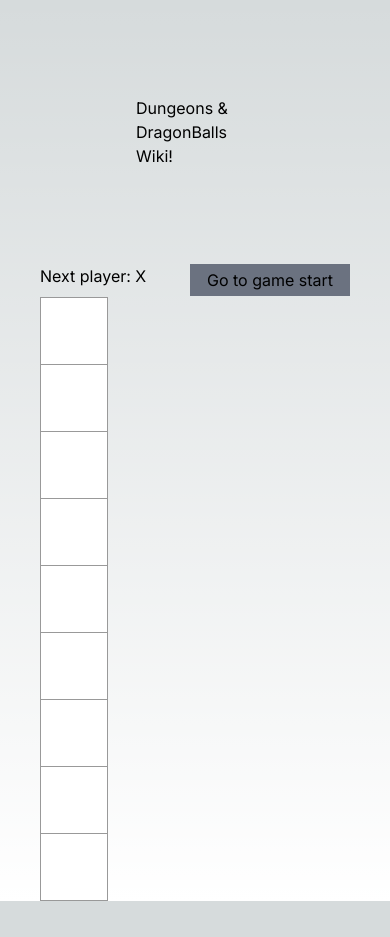
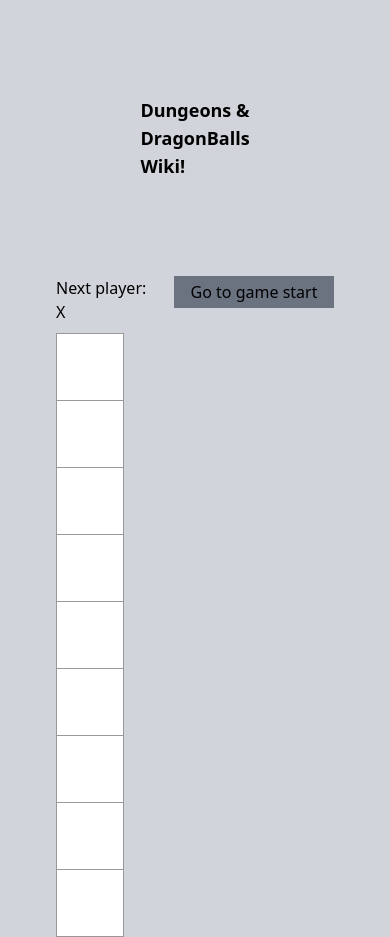
Before and after one commit to KylePep/ddbwiki, a Next.js app: page / in a window 390 px wide. Before the commit the page ends 901 px from the top, so only its background shows below. Built offline with nearby package versions, Linux system fonts and the light colour scheme.

Commit message:
styling and mobile margins

```diff
--- a/app/globals.css
+++ b/app/globals.css
@@ -16,12 +16,7 @@
   }
 }
 
-body {
-  color: rgb(var(--foreground-rgb));
-  background: linear-gradient(to bottom,
-      transparent,
-      rgb(var(--background-end-rgb))) rgb(var(--background-start-rgb));
-}
+
 
 ul {
   padding-inline-start: 20px;
--- a/app/layout.tsx
+++ b/app/layout.tsx
@@ -5,8 +5,8 @@ import "./globals.css";
 const inter = Inter({ subsets: ["latin"] });
 
 export const metadata: Metadata = {
-  title: "Create Next App",
-  description: "Generated by create next app",
+  title: "D&DBWiki",
+  description: "Dungeons and DragonBall Wiki",
 };
 
 export default function RootLayout({
@@ -16,7 +16,9 @@ export default function RootLayout({
 }>) {
   return (
     <html lang="en">
-      <body className={inter.className}>{children}</body>
+      <body className={`mx-4 md:mx-48 xl:mx-96 bg-gray-300`}>
+        {children}
+        </body>
     </html>
   );
 }
--- a/app/page.tsx
+++ b/app/page.tsx
@@ -4,7 +4,7 @@ import Board from "./tictactoe";
 export default function Home() {
   return (
     <main className="min-h-screen px-10">
-      <div className="flex flex-col items-center justify-between p-24">
+      <div className="flex flex-col items-center justify-between p-24 text-lg font-black">
         Dungeons & DragonBalls Wiki!
       </div>
       <Board />
```
